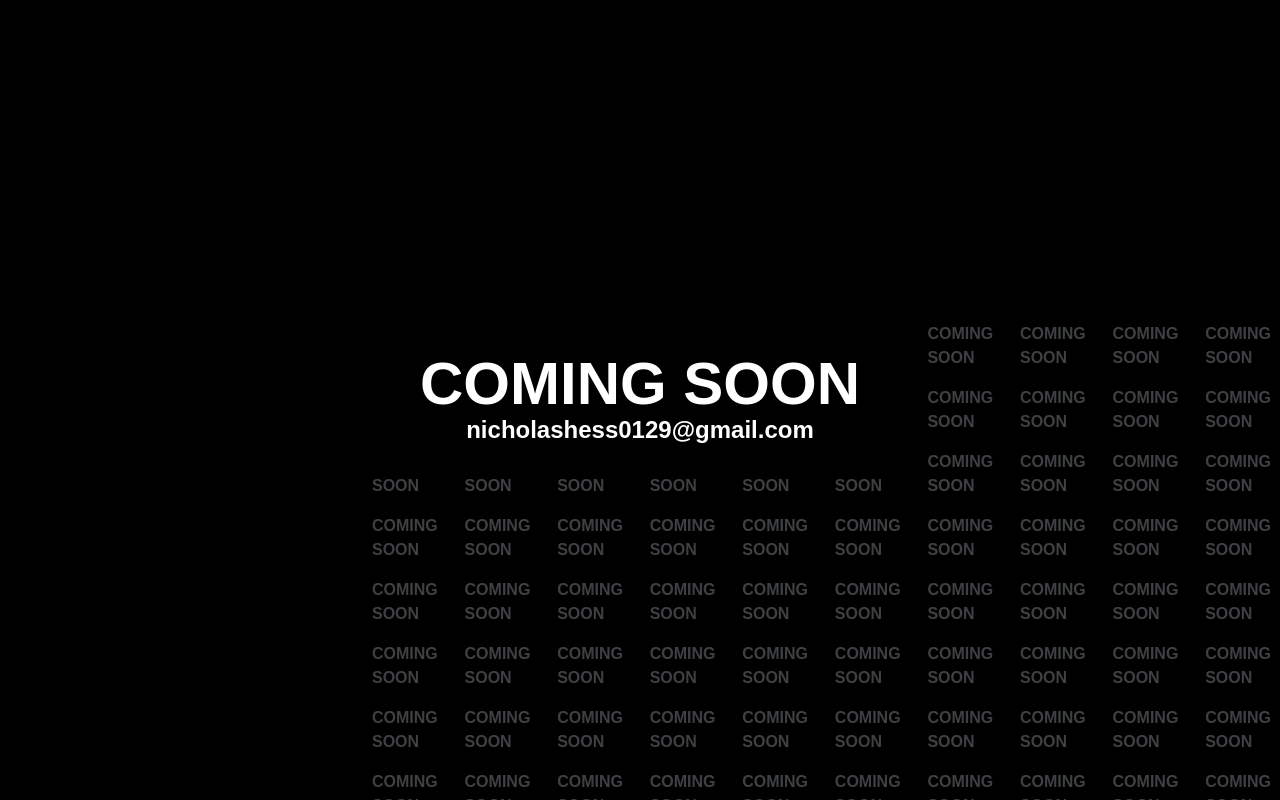
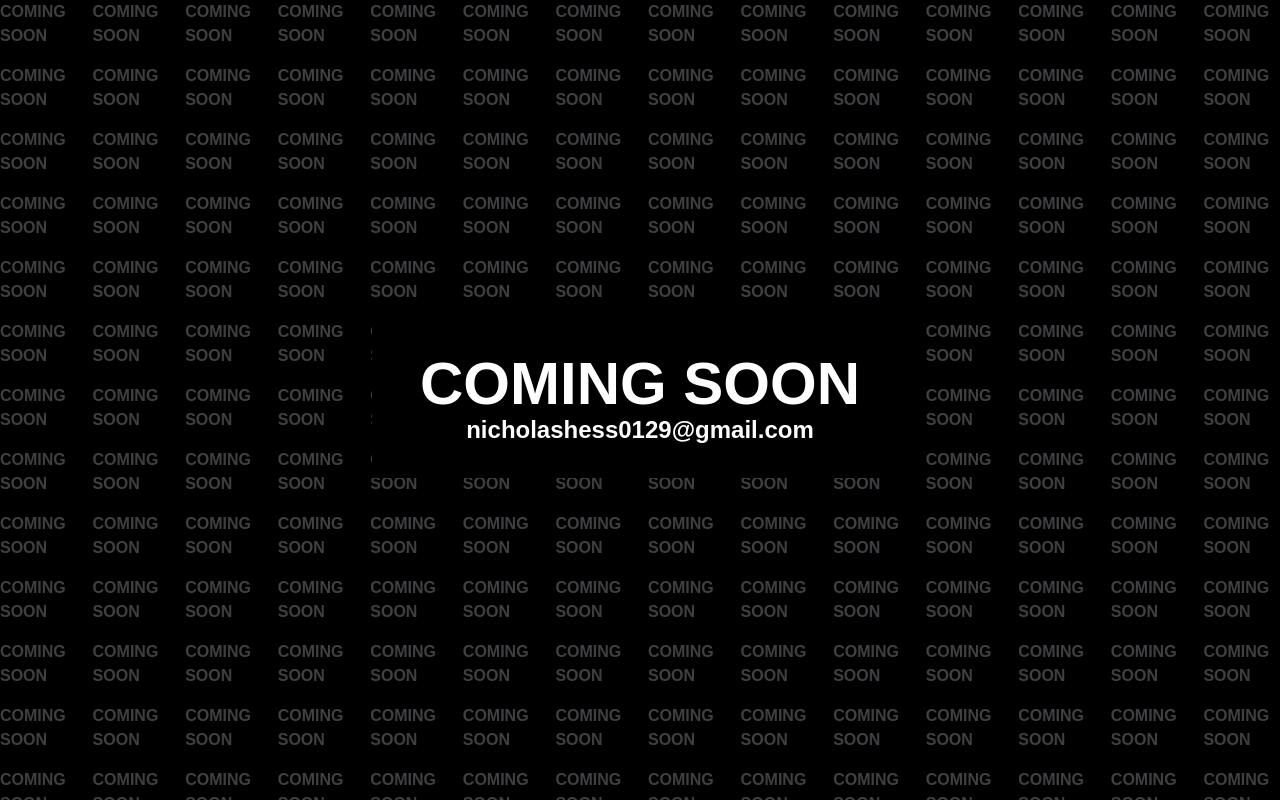
Before and after one commit to hessnt30/port, a Next.js app: page / in a window 1280 px wide. Built offline with nearby package versions, Linux system fonts and the light colour scheme.

Commit message:
Refactor Home component layout and structure

```diff
--- a/app/page.tsx
+++ b/app/page.tsx
@@ -2,17 +2,18 @@ export default function Home() {
   const comingSoon = Array(300).fill("COMING SOON");
 
   return (
-    <div className="relative flex h-screen w-screen justify-center items-center overflow-hidden bg-black">
-      <main className="relative z-10">
+    <div className="relative h-screen w-screen overflow-hidden bg-black flex items-center justify-center">
+
       {/* Background */}
-        <div className="absolute inset-0 top-0 left-0 h-screen w-screen z-0 grid grid-cols-6 md:grid-cols-10 lg:grid-cols-14 gap-4 opacity-30 text-gray-300 text-sm md:text-base font-bold select-none pointer-events-none">
+      <div className="absolute inset-0 z-0 grid grid-cols-6 md:grid-cols-10 lg:grid-cols-14 gap-4 opacity-30 text-gray-300 text-sm md:text-base font-bold select-none pointer-events-none">
         {comingSoon.map((item, index) => (
           <span key={index}>{item}</span>
         ))}
       </div>
 
       {/* Foreground */}
-        <div className="relative z-10 font-bold px-12 py-8 bg-black">
+      <main className="relative z-10">
+        <div className="font-bold px-12 py-8 bg-black">
           <h1 className="text-4xl md:text-6xl text-white text-center">
             COMING SOON
           </h1>
@@ -21,6 +22,7 @@ export default function Home() {
           </p>
         </div>
       </main>
+
     </div>
   );
 }
```
Lines whose indentation alone changed are shown as unchanged.
